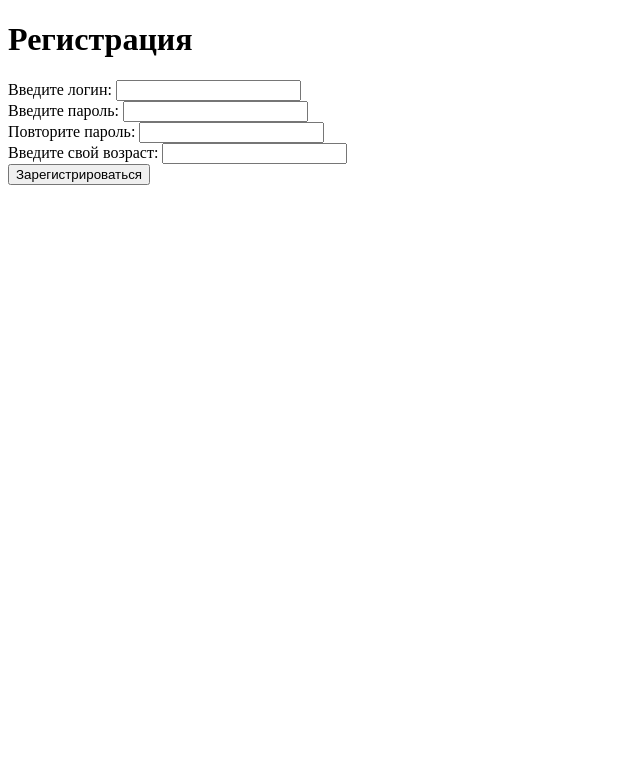
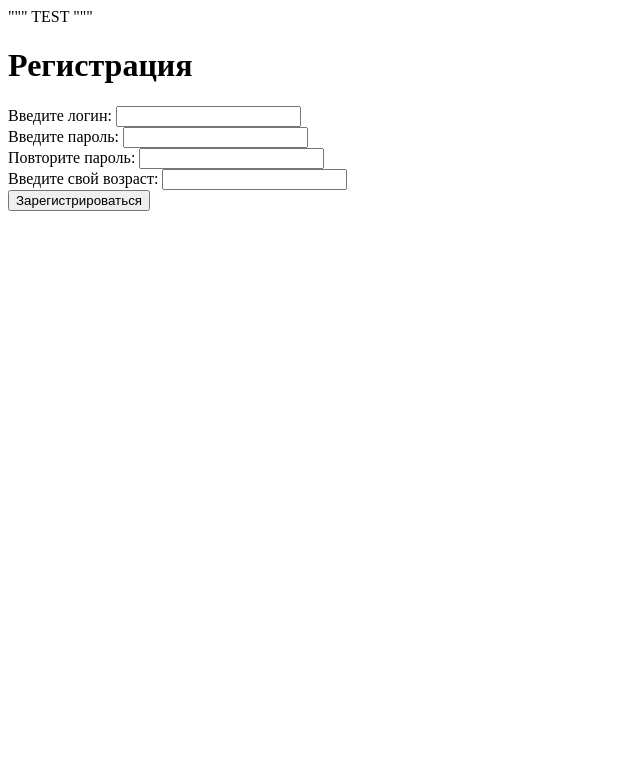
Before and after one commit to yuriselemin/DGANGO_5, a Django app: template UrbanDjango/templates/fifth_task/registration_page.html in a window 1280 px wide. Shown: the top 783 px of the page, without its empty margins (0-640 px from the left). Run offline with Django 5.2, Linux system fonts and the light colour scheme; the template is opened without the code that fills it, so the values that code supplies are empty.

Commit message:
Test
Signed-off-by: Selemin_Uriy <prepress-s@selemin.ru>

```diff
--- a/UrbanDjango/task5/forms.py
+++ b/UrbanDjango/task5/forms.py
@@ -1,3 +1,8 @@
+
+"""
+TEST
+"""
+
 from django import forms
 
 class UserRegister(forms.Form):
--- a/UrbanDjango/task5/views.py
+++ b/UrbanDjango/task5/views.py
@@ -1,3 +1,9 @@
+
+"""
+TEST
+"""
+
+
 from django.shortcuts import render
 from .forms import UserRegister
 
--- a/UrbanDjango/templates/fifth_task/registration_page.html
+++ b/UrbanDjango/templates/fifth_task/registration_page.html
@@ -1,4 +1,7 @@
-<!-- In your project's templates/fifth_task/registration_page.html file -->
+
+"""
+TEST
+"""
 
 <!DOCTYPE html>
 <html>
```
